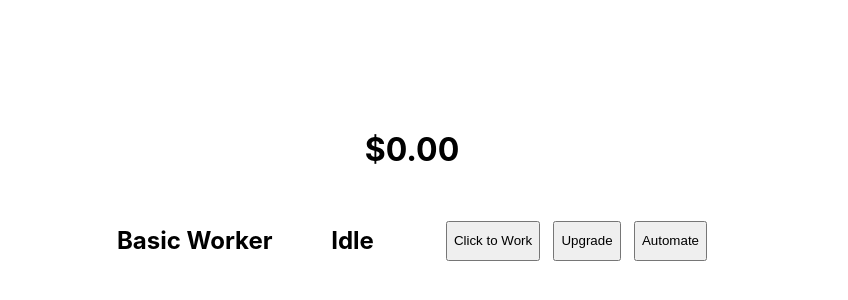
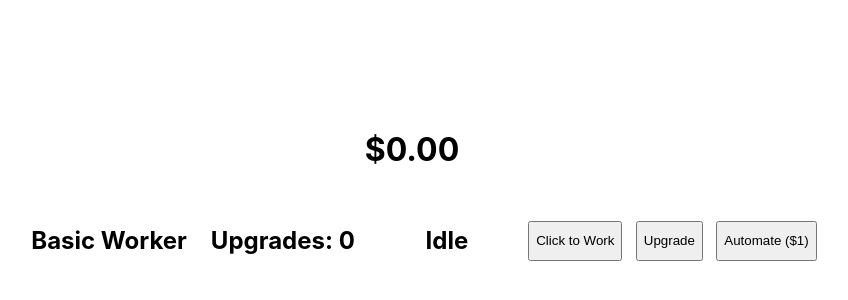
Before and after one commit to ryand67/adcap-clone, a Next.js app: page / in a window 1280 px wide. Shown: the part 200-500 px from the top of the page, without its empty margins (228-1076 px from the left). Built offline with nearby package versions, Linux system fonts and the light colour scheme.

Commit message:
upgrade button with automate problems

```diff
--- a/components/Worker/worker.js
+++ b/components/Worker/worker.js
@@ -1,8 +1,9 @@
 import style from './worker.module.css';
 import getProductivity from './workerUtil/getProductivity';
+import getWorkTime from './workerUtil/getWorkTime';
 import { useState } from 'react';
 
-const Worker = ({ updateScore, currentScore, productivityLevel, name, unlocked, automatedProp }) => {
+const Worker = ({ updateScore, currentScore, name, unlocked, automatedProp, automatePrice }) => {
 
     //States
     //Productivity/score gained per action
@@ -11,14 +12,32 @@ const Worker = ({ updateScore, currentScore, productivityLevel, name, unlocked,
     const [workStatus, setWorkStatus] = useState(false);
     //Flag for whether the worker is automated.
     const [automated, setAutomated] = useState(automatedProp || false);
+    //Upgrade level
+    const [upgradeLevel, setUpgradeLevel] = useState(1);
 
     //Works and updates score
     const work = () => {
         setWorkStatus(true);
         setTimeout(() => {
             setWorkStatus(false);
-        }, 1000)
+        }, getWorkTime(name))
         updateScore(currentScore + productivity);
+    }
+
+    //Purchases automation, broken into two functions because the states weren't updating correctly.
+    const automatePurchase = () => {
+        setAutomated(true);
+
+        updateScore(currentScore - automatePrice);
+
+        automate();
+    }
+
+    //Sets the interval
+    const automate = () => {
+        const interval = setInterval(() => {
+            updateScore(currentScore + productivity)
+        }, getWorkTime(name))
     }
 
     //Unlocks/buys a worker
@@ -26,15 +45,20 @@ const Worker = ({ updateScore, currentScore, productivityLevel, name, unlocked,
 
     }
 
-    //Automates a worker
-    const automate = () => {
-        setAutomated(true);
+    const upgradeWorker = () => {
+        setUpgradeLevel(upgradeLevel + 1);
+        setProductivity(productivity + (upgradeLevel * .1))
+        updateScore(currentScore - 1);
     }
+
 
     return (
         <div className={style.worker}>
             {/* Name */}
             <h2>{name}</h2>
+            {/* Upgrade Level */}
+            {/* For some reason it needs the -1 to work correctly */}
+            <h2>Upgrades: {upgradeLevel - 1}</h2>
             {/* Checks status and if they're working displays that the worker is working or idle */}
             <div className={style.statusDiv}>
                 <h2 className={style.status}>{workStatus ? 'Working' : 'Idle'}</h2>
@@ -42,8 +66,8 @@ const Worker = ({ updateScore, currentScore, productivityLevel, name, unlocked,
             {/* Checks if the worker is unlocked, and whether it's automated and displays the appropriate buttons */}
             {unlocked ? (automated ? <h2>Automated</h2> : (workStatus ? <button>Click to Work</button> : <button onClick={work}>Click to Work</button>)) : <button onClick={buyWorker}>Purchase Worker</button>}
             {/* Upgrade button */}
-            <button>Upgrade</button>
-            {automated ? <></> : <button onClick={automate}>Automate</button>}
+            <button onClick={upgradeWorker}>Upgrade</button>
+            {automated ? <></> : <button onClick={automatePurchase}>Automate (${automatePrice})</button>}
         </div>
     )
 }
--- a/components/Worker/worker.module.css
+++ b/components/Worker/worker.module.css
@@ -4,6 +4,10 @@
     flex-direction: row;
     justify-content: center;
     align-items: center;
+}
+
+.worker h2 {
+    margin-left: 1em;
 }
 
 .worker button {
--- /dev/null
+++ b/components/Worker/workerUtil/getWorkTime.js
@@ -0,0 +1,5 @@
+export default (name) => {
+    if(name === 'Basic Worker') {
+        return 2000;
+    }
+}
--- a/pages/index.js
+++ b/pages/index.js
@@ -17,7 +17,7 @@ export default function Home() {
       {/* display score */}
       <h1>${testScore.toFixed(2)}</h1>
       {/* Worker components */}
-      <Worker currentScore={testScore} updateScore={setScore} productivityLevel={1} unlocked={true} name="Basic Worker" price={0} automatedProp={false} />
+      <Worker currentScore={testScore} updateScore={setScore} unlocked={true} name="Basic Worker" price={0} automatedProp={false} automatePrice={1} />
     </div>
   )
 }
```
